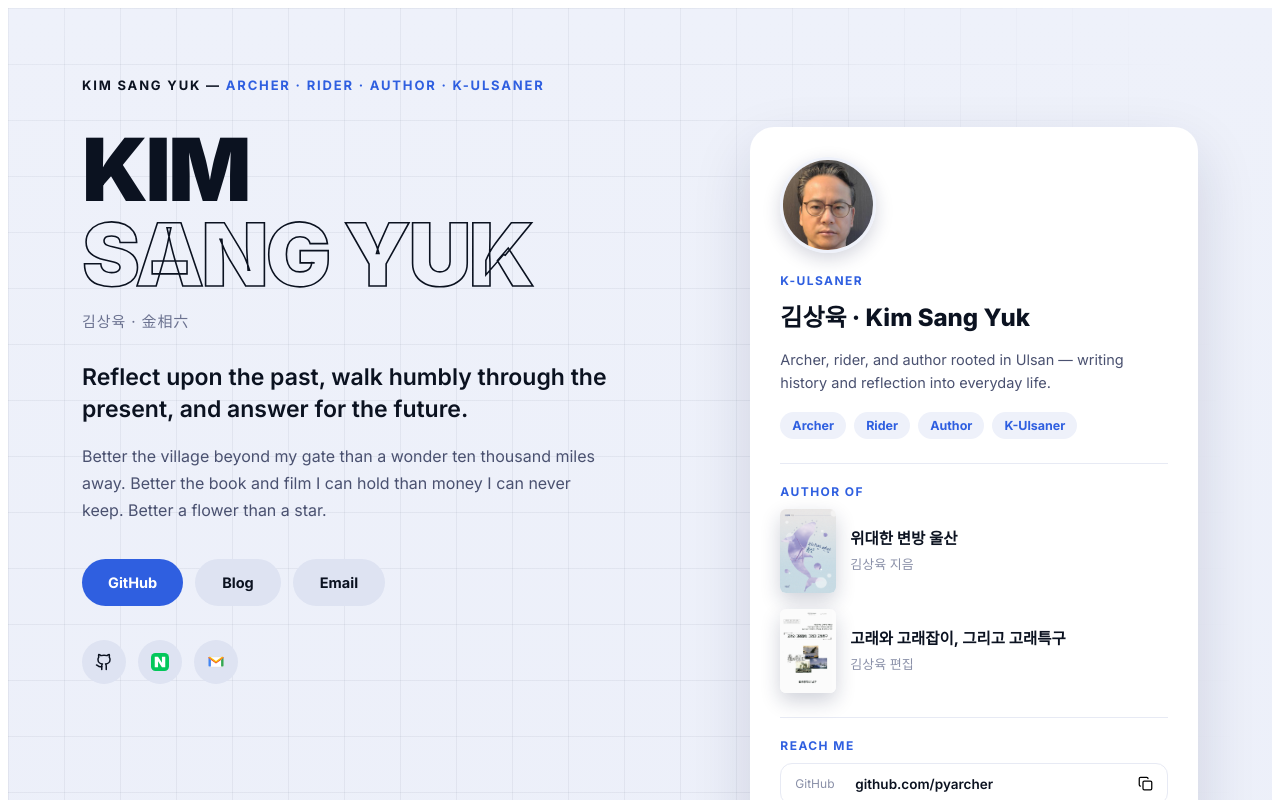
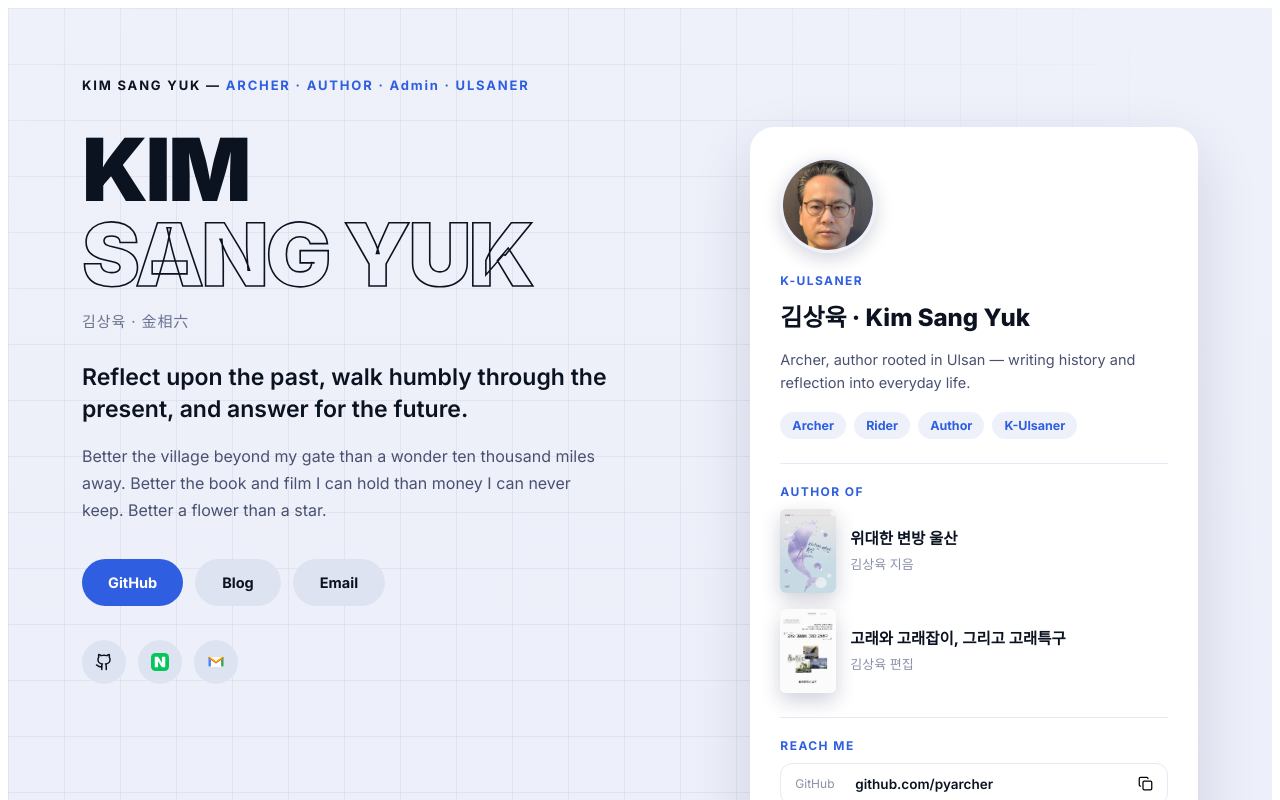
Before and after one commit to pyarcher/PyArcher, a React (Vite) app: page / in a window 1280 px wide. Shown: the top 800 px of the page. Built offline with nearby package versions, Linux system fonts and the light colour scheme.

Commit message:
Update App.jsx

```diff
--- a/src/App.jsx
+++ b/src/App.jsx
@@ -252,7 +252,7 @@ export default function KimSangYukPortfolio() {
       <div style={styles.wrap}>
         <p style={styles.eyebrow}>
           KIM SANG YUK <span style={styles.eyebrowDash}>&mdash;</span>{" "}
-          <span style={styles.eyebrowBlue}>ARCHER &middot; RIDER &middot; AUTHOR &middot; K-ULSANER</span>
+          <span style={styles.eyebrowBlue}>ARCHER &middot; AUTHOR &middot; Admin &middot; ULSANER</span>
         </p>
 
         <div className="kp-layout" style={styles.layout}>
@@ -335,7 +335,7 @@ export default function KimSangYukPortfolio() {
             <p style={styles.cardEyebrow}>K-ULSANER</p>
             <h2 style={styles.cardTitle}>김상육 &middot; Kim Sang Yuk</h2>
             <p style={styles.cardDesc}>
-              Archer, rider, and author rooted in Ulsan &mdash; writing history
+              Archer, author rooted in Ulsan &mdash; writing history
               and reflection into everyday life.
             </p>
 
```
